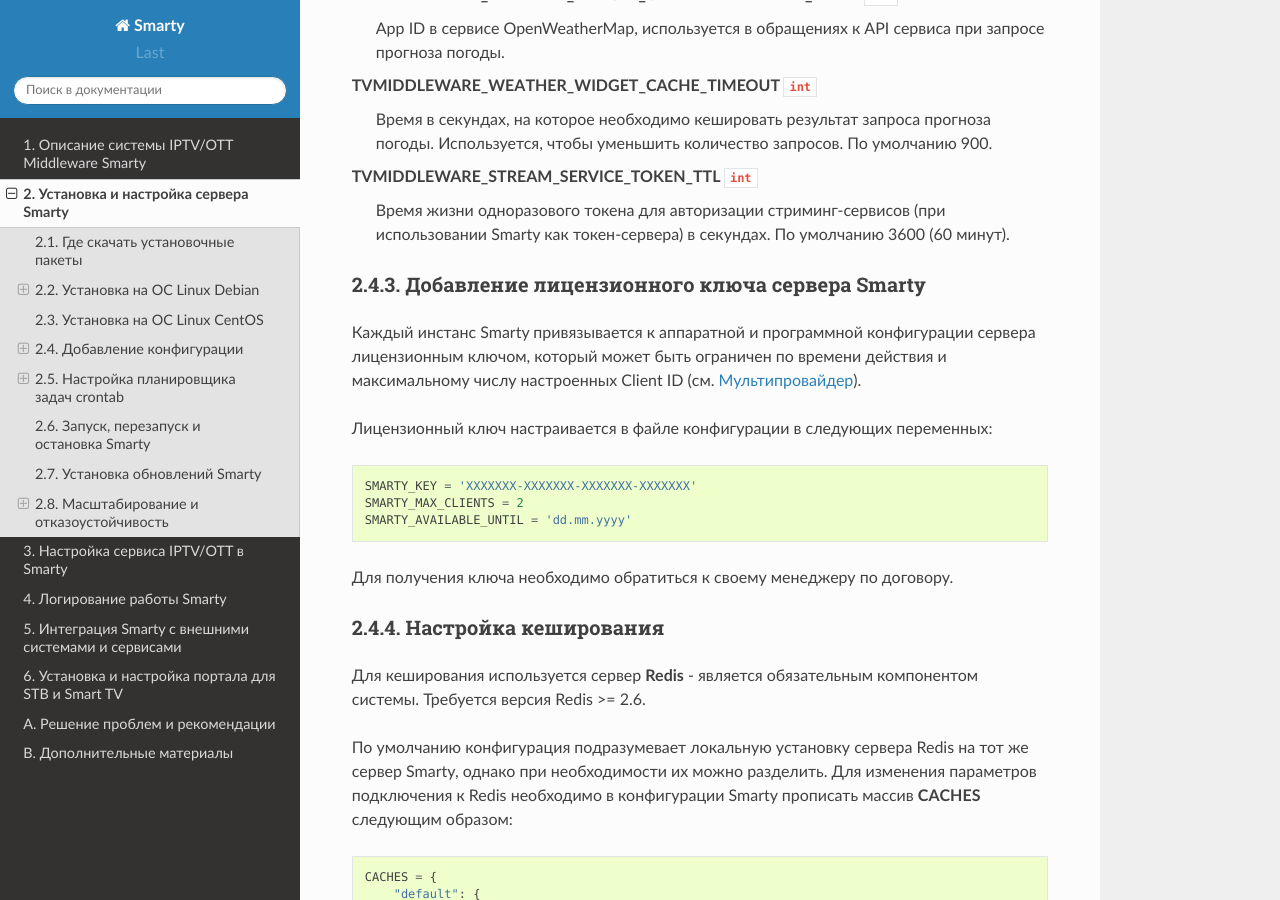
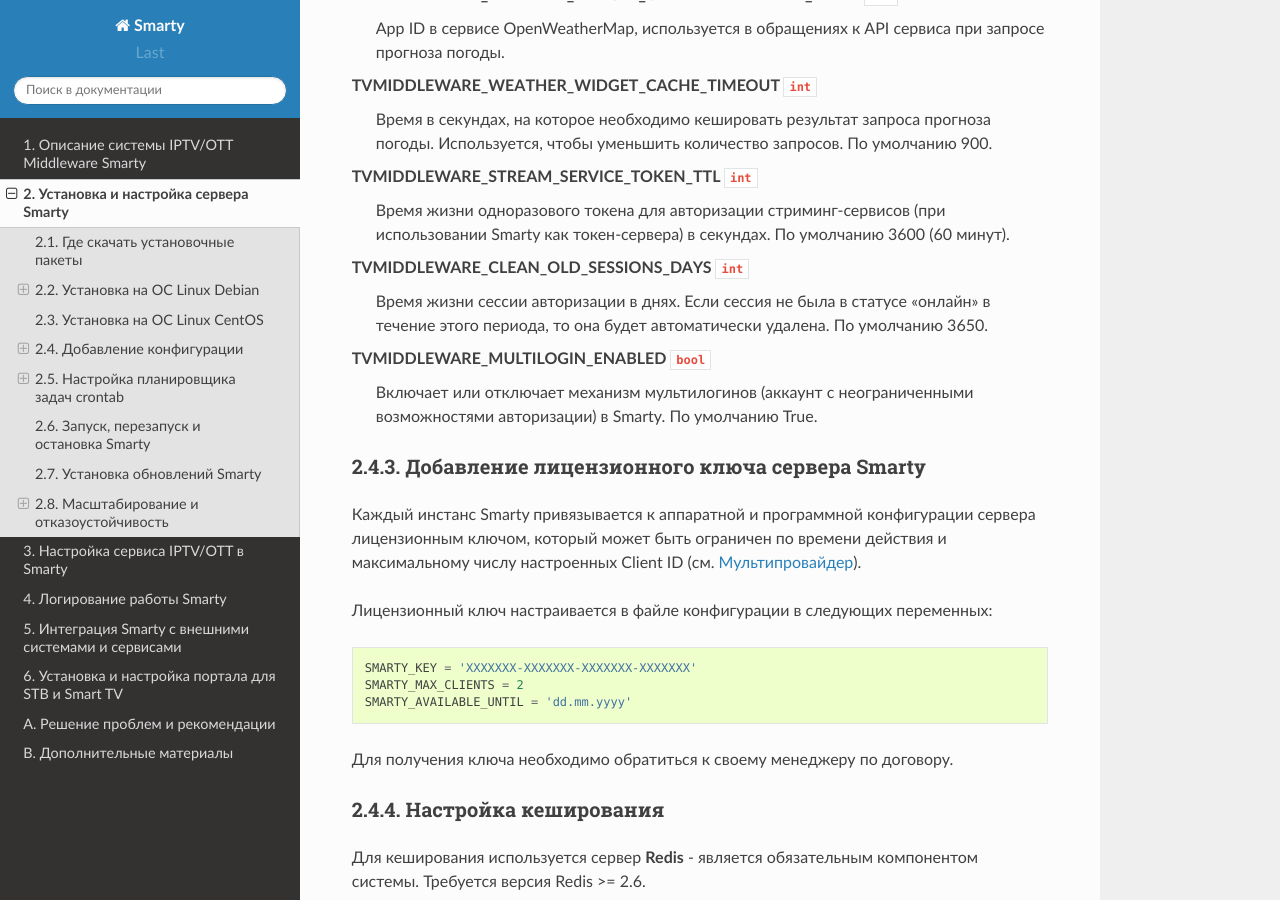
Before and after one commit to sergey-yakovlev/smarty-docs, a Sphinx documentation site: the page built from source/installation_and_configuration.rst, in a window 1280 px wide and 900 px high, scrolled down 4490 px. Built offline with Sphinx 7.4.7 and the Read the Docs theme 2.0.0, drawn with Linux system fonts in a browser that asks for light colours.

Commit message:
TVMIDDLEWARE_CLEAN_OLD_SESSIONS_DAYS && TVMIDDLEWARE_MULTILOGIN_ENABLED

```diff
--- a/source/installation_and_configuration.rst
+++ b/source/installation_and_configuration.rst
@@ -209,6 +209,15 @@
 TVMIDDLEWARE_STREAM_SERVICE_TOKEN_TTL ``int``
   Время жизни одноразового токена для авторизации стриминг-сервисов (при использовании Smarty как токен-сервера) в
   секундах. По умолчанию 3600 (60 минут).
+
+TVMIDDLEWARE_CLEAN_OLD_SESSIONS_DAYS ``int``
+  Время жизни сессии авторизации в днях. Если сессия не была в статусе "онлайн" в течение этого периода, то она будет
+  автоматически удалена.
+  По умолчанию 3650.
+
+TVMIDDLEWARE_MULTILOGIN_ENABLED ``bool``
+  Включает или отключает механизм мультилогинов (аккаунт с неограниченными возможностями авторизации) в Smarty.
+  По умолчанию True.
 
 
 .. _license-settings:
```
